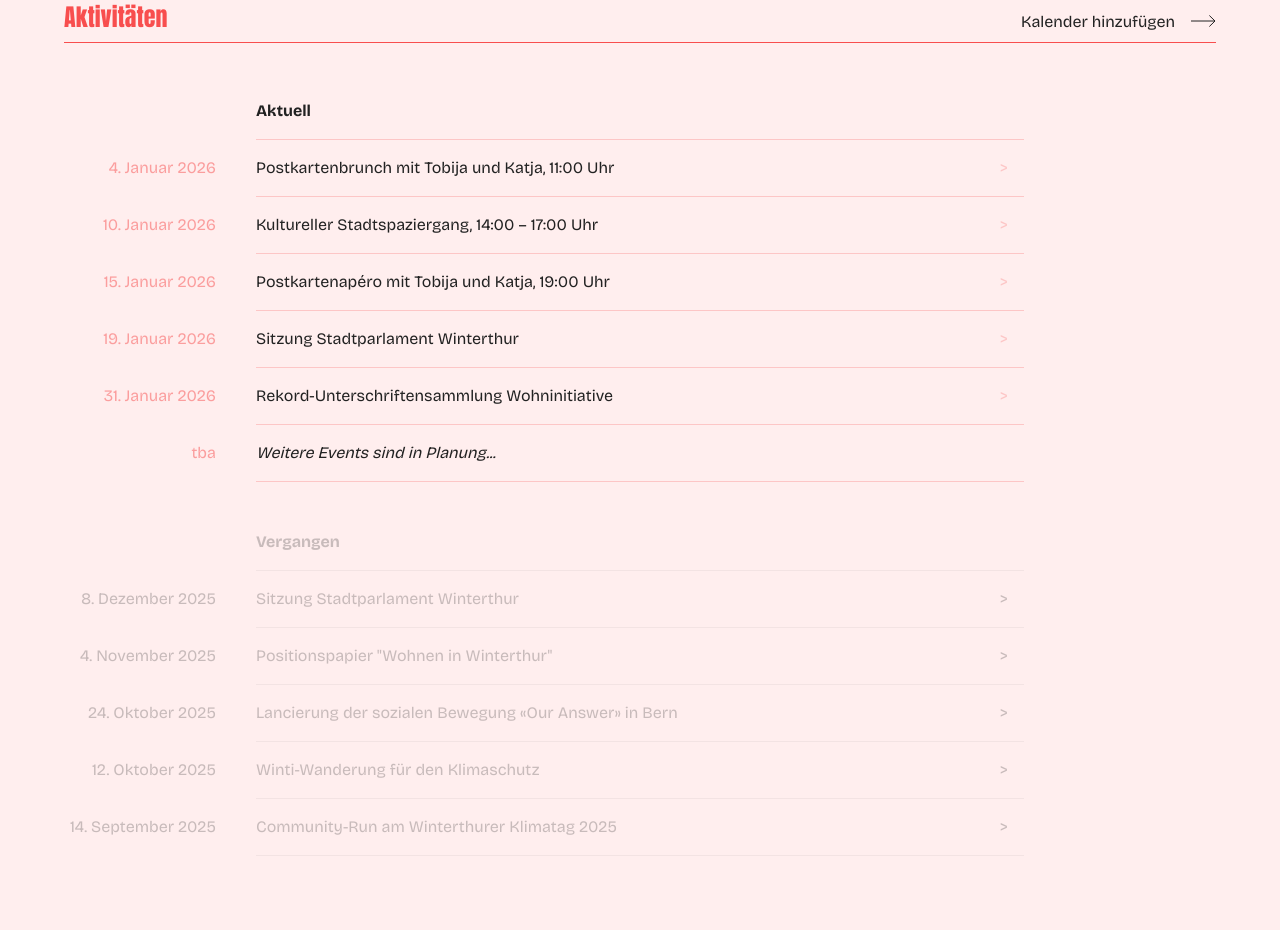
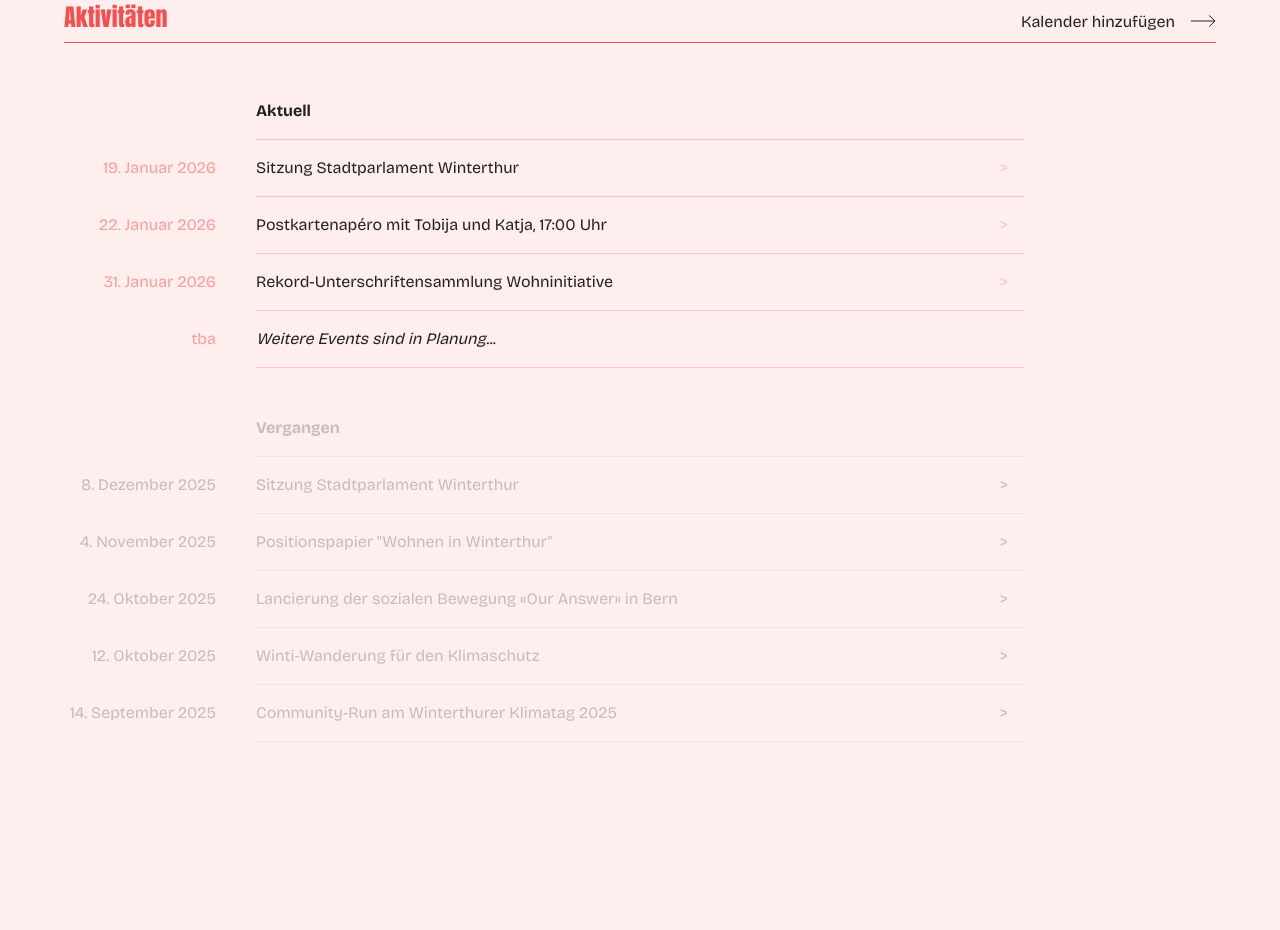
Before and after one commit to kathager/katjahager-ch, a plain HTML site: page index.html in a window 1280 px wide. Shown: the part 1410-2340 px from the top of the page. Drawn offline with nearby package versions, Linux system fonts and the light colour scheme.

Commit message:
new events

```diff
--- a/index.html
+++ b/index.html
@@ -175,32 +175,18 @@
       <ul class="events__list">
         <li class="events_list-item events_list-item--title">Aktuell</li>
         <li class="events_list-item">
-            <a href="mailto:katja.hager@spwinti.ch" target="_blank" title="Kommst du auch?">
-            <span class="date">4. Januar 2026</span>
-            <p>Postkartenbrunch mit Tobija und Katja, 11:00 Uhr</p>
-            <span class="arrow">></span>
-          </a>
-        </li>
-        <li class="events_list-item">
-          <a href="https://spwinti.ch/veranstaltung/kulturrundgang-mit-kaspar-bopp/" target="_blank" title="Mehr erfahren">
-            <span class="date">10. Januar 2026</span>
-            <p>Kultureller Stadtspaziergang, 14:00 – 17:00 Uhr</p>
-            <span class="arrow">></span>
-          </a>
-        </li>
-        <li class="events_list-item">
-            <a href="mailto:katja.hager@spwinti.ch" target="_blank" title="Kommst du auch?">
-            <span class="date">15. Januar 2026</span>
-            <p>Postkartenapéro mit Tobija und Katja, 19:00 Uhr</p>
-            <span class="arrow">></span>
-          </a>
-        <li class="events_list-item">
           <a href="https://parlament.winterthur.ch/sitzung/7089821" target="_blank" title="Traktanden">
             <span class="date">19. Januar 2026</span>
             <p>Sitzung Stadtparlament Winterthur</p>
             <span class="arrow">></span>
           </a>
         </li>
+        <li class="events_list-item">
+            <a href="mailto:katja.hager@spwinti.ch" target="_blank" title="Kommst du auch?">
+            <span class="date">22. Januar 2026</span>
+            <p>Postkartenapéro mit Tobija und Katja, 17:00 Uhr</p>
+            <span class="arrow">></span>
+          </a>
         </li>
         <li class="events_list-item">
           <a href="https://spwinti.ch/veranstaltung/rekord-unterschriftensammlung-wohninitiative/" target="_blank" title="Mithelfen!">
@@ -228,7 +214,7 @@
           </a>
         </li>
         <li class="events_list-item">
-          <a href="" target="_blank" title="Positionspapier">
+          <a href="https://spwinti.ch/positionspapier-Wohnen/" target="_blank" title="Positionspapier">
             <span class="date">4. November 2025</span>
             <p>Positionspapier "Wohnen in Winterthur"</p>
             <span class="arrow">></span>
```
